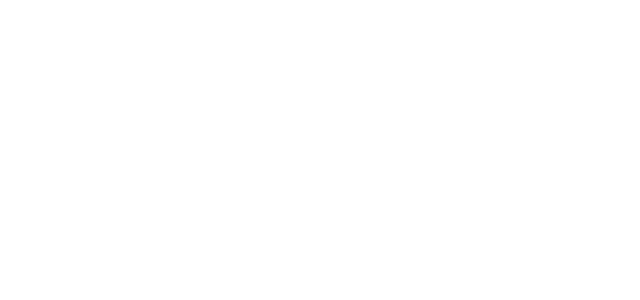
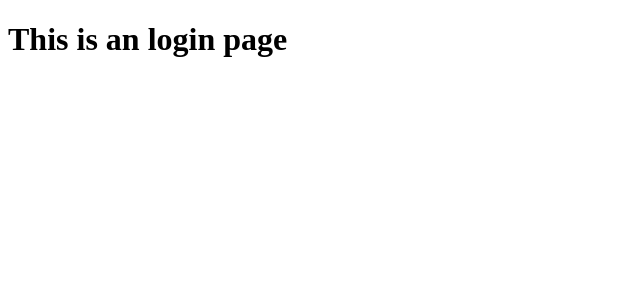
Before and after one commit to Busket/Vue_demo, a Vue app: page /loginPage in a window 1280 px wide. Shown: the top 300 px of the page, without its empty margins (0-640 px from the left). Built offline with nearby package versions, Linux system fonts and the light colour scheme.

Commit message:
第二次重新来过，全部清除，重新开始，完成login页面跳转。

```diff
--- /dev/null
+++ b/src/components/Login.vue
@@ -0,0 +1,13 @@
+<template>
+  <div class="Login">
+    <h1>This is an login page</h1>
+  </div>
+</template>
+
+<script>
+export default {
+  name: "Login"
+};
+</script>
+
+<style scoped></style>
--- a/src/router/index.js
+++ b/src/router/index.js
@@ -18,6 +18,15 @@
     // which is lazy-loaded when the route is visited.
     component: () =>
       import(/* webpackChunkName: "about" */ "../views/About.vue")
+  },
+  {
+    path: "/loginPage",
+    name: "LoginPage",
+    // route level code-splitting
+    // this generates a separate chunk (about.[hash].js) for this route
+    // which is lazy-loaded when the route is visited.
+    component: () =>
+      import(/* webpackChunkName: "about" */ "../views/LoginPage.vue")
   }
 ];
 
--- a/src/views/Home.vue
+++ b/src/views/Home.vue
@@ -2,20 +2,17 @@
   <div class="home">
     <img alt="Vue logo" src="../assets/logo.png" />
     <HelloWorld msg="Welcome to Your Vue.js App" />
-    <Test />
   </div>
 </template>
 
 <script>
 // @ is an alias to /src
 import HelloWorld from "@/components/HelloWorld.vue";
-import Test from "@/components/Test";
 
 export default {
   name: "Home",
   components: {
-    HelloWorld,
-    Test
+    HelloWorld
   }
 };
 </script>
--- /dev/null
+++ b/src/views/LoginPage.vue
@@ -0,0 +1,17 @@
+<template>
+  <div class="loginPage">
+    <login />
+  </div>
+</template>
+
+<script>
+// @ is an alias to /src
+import Login from "@/components/Login.vue";
+
+export default {
+  name: "Home",
+  components: {
+    Login
+  }
+};
+</script>
```
